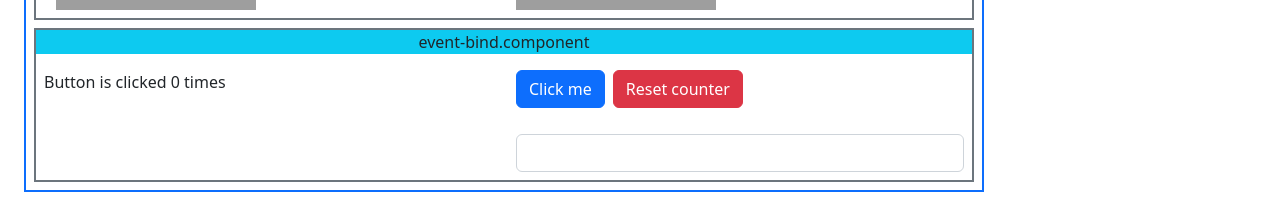
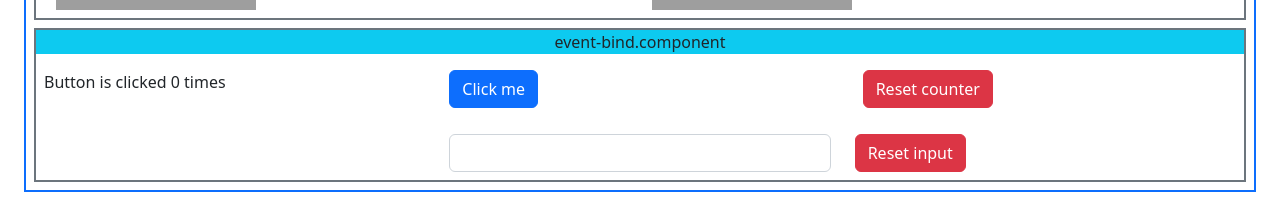
Before and after one commit to Nikos-Moutafis/Angular-introduction, an Angular app: page / in a window 1280 px wide. Shown: the part 470-692 px from the top of the page. Built offline with nearby package versions, Linux system fonts and the light colour scheme; grey boxes are pictures that could not be loaded.

Commit message:
resetuserinput

```diff
--- a/src/app/app.component.html
+++ b/src/app/app.component.html
@@ -1,4 +1,4 @@
-<div class="w-75 m-4 border border-2 border-primary">
+<div class="m-4 border border-2 border-primary">
   <div class="bg-info text-center">app.component</div>
   <div class="p-2 d-flex flex-column gap-2">
     <h1>Welcome to Angular!</h1>
--- a/src/app/event-bind/event-bind.component.html
+++ b/src/app/event-bind/event-bind.component.html
@@ -10,7 +10,9 @@
       <button (click)="onPrimaryClick()" class="btn btn-primary">
         Click me
       </button>
+    </div>
 
+    <div class="col">
       <button (click)="resetCounter()" class="ms-2 btn btn-danger">
         Reset counter
       </button>
@@ -18,9 +20,18 @@
   </div>
 
   <div class="row mt-2 p-2">
-    <div class="col">{{ userInput }} {{ tralala.value }}</div>
+    <div class="col">{{ userInput }}</div>
     <div class="col">
-      <input #tralala (input)="onUserInput($event)" class="form-control" />
+      <input
+        (input)="onUserInput($event)"
+        [value]="userInput"
+        class="form-control"
+      />
+    </div>
+    <div class="col">
+      <button (click)="resetUserInput()" class="btn btn-danger">
+        Reset input
+      </button>
     </div>
   </div>
 </div>
--- a/src/app/event-bind/event-bind.component.ts
+++ b/src/app/event-bind/event-bind.component.ts
@@ -17,6 +17,10 @@ export class EventBindComponent {
     this.times = 0;
   }
 
+  resetUserInput() {
+    this.userInput = '';
+  }
+
   onUserInput(event: Event) {
     const target = event.target as HTMLInputElement;
     this.userInput = target.value;
```
